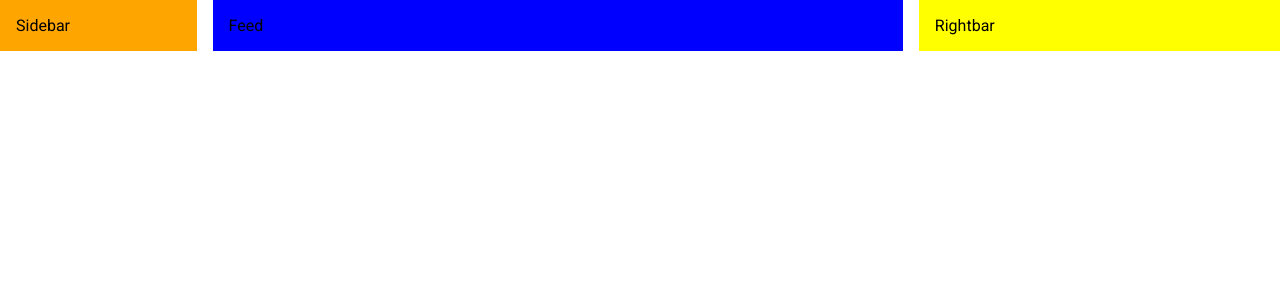
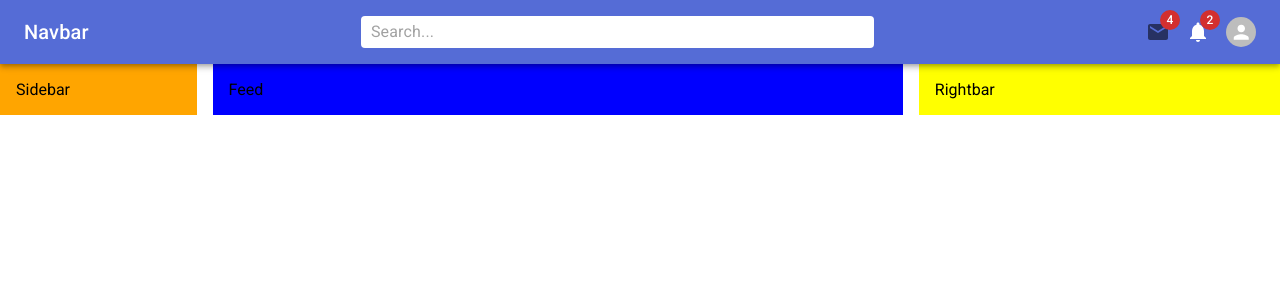
Before and after one commit to philsmirnoff/tutorial, a React (Create React App) app in the folder udemy/mui2/: page / in a window 1280 px wide. Shown: the top 300 px of the page. Built offline with nearby package versions, Linux system fonts and the light colour scheme.

Commit message:
added navigation bar

```diff
--- a/udemy/mui2/src/App.js
+++ b/udemy/mui2/src/App.js
@@ -1,13 +1,14 @@
 import Feed from "./components/Feed";
 import Sidebar from "./components/Sidebar";
 import Rightbar from "./components/Rightbar";
-// import Navbar from "./components/Navbar";
+import Navbar from "./components/Navbar";
 import { Box, Stack } from "@mui/material";
 
 function App() {
 
   return (
     <Box>
+      <Navbar />
       <Stack direction="row" spacing={2} justifyContent="space-between" >
         <Sidebar />
         <Feed />
--- a/udemy/mui2/src/components/Navbar.jsx
+++ b/udemy/mui2/src/components/Navbar.jsx
@@ -1,12 +1,71 @@
 import React from 'react'
-import Box from '@mui/material/Box';
+import { AppBar, Toolbar, styled, Typography, InputBase, Box, Badge } from '@mui/material';
+import PetsIcon from '@mui/icons-material/Pets';
+import MailIcon from '@mui/icons-material/Mail';
+import Notifications from '@mui/icons-material/Notifications';
+import Avatar from '@mui/material/Avatar';
+
+const StyledToolbar = styled(Toolbar)({
+  display: 'flex',
+  justifyContent: 'space-between',
+});
+
+const Search = styled("div")(({ theme }) => ({
+  backgroundColor: "white",
+  padding: "0 10px",
+  borderRadius: theme.shape.borderRadius,
+  width: "40%",
+}));
+
+const Icons = styled(Box)(({ theme }) => ({
+  display: "none",
+  alignItems: "center",
+  gap: theme.spacing(2),
+  [theme.breakpoints.up("sm")]: {
+    display: "flex",
+  },
+
+}));
+
+const UserBox = styled(Box)(({ theme }) => ({
+  display: "flex",
+  alignItems: "center",
+  gap: theme.spacing(1),
+  [theme.breakpoints.up("sm")]: {
+    display: "none",
+  },
+}));
+
+
+
 
 const Navbar = () => {
   return (
-    <Box
-    bgcolor={'pink'}>
-    Navbar
-   </Box>
+    <AppBar position="sticky">
+      <StyledToolbar>
+        <Typography variant="h6" sx={{display:{ xs:"none", sm:"block" }}}>
+        Navbar
+        </Typography>
+        <PetsIcon sx={{ display: { xs:"block", sm:"none" } }}/>
+        <Search>
+          <InputBase placeholder="Search..." />
+        </Search>
+        <Icons>
+        <Badge badgeContent={4} color="error">
+            <MailIcon color="action" />
+       </Badge>
+       <Badge badgeContent={2} color="error">
+            <Notifications />
+       </Badge>
+       <Avatar sx={{width:30, height:30 }}/>
+        </Icons>
+        <UserBox>
+        <Avatar sx={{width:30, height:30 }} src=""/>
+          <Typography variant="body2">User</Typography>
+        </UserBox>
+      </StyledToolbar>
+    </AppBar>
+
   )
 }
 
--- a/udemy/mui2/src/components/Rightbar.jsx
+++ b/udemy/mui2/src/components/Rightbar.jsx
@@ -3,7 +3,11 @@ import Box from '@mui/material/Box';
 
 const Rightbar = () => {
   return (
-    <Box bgcolor={'yellow'} flex={2} p={2}>
+    <Box
+      bgcolor={'yellow'}
+      flex={2}
+      p={2}
+      sx={{ display: {xs: "none", sm: 'block'}}}>
       Rightbar
     </Box>
   )
--- a/udemy/mui2/src/components/Sidebar.jsx
+++ b/udemy/mui2/src/components/Sidebar.jsx
@@ -3,7 +3,14 @@ import Box from '@mui/material/Box';
 
 const Sidebar = () => {
   return (
-    <Box bgcolor={'orange'} flex={1} p={2}>Sidebar</Box>
+    <Box
+       bgcolor={'orange'}
+       flex={1}
+       p={2}
+       sx={{ display: {xs: "none", sm: 'block'}}}
+       >
+        Sidebar
+      </Box>
   )
 }
 
```
